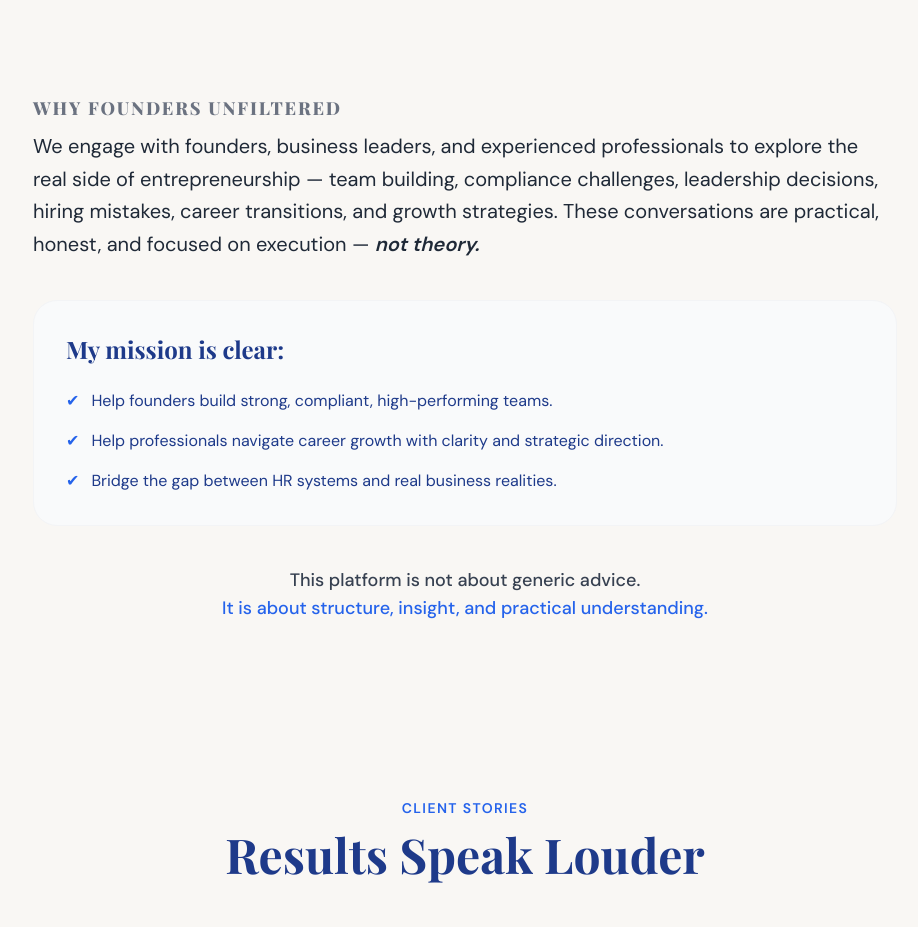
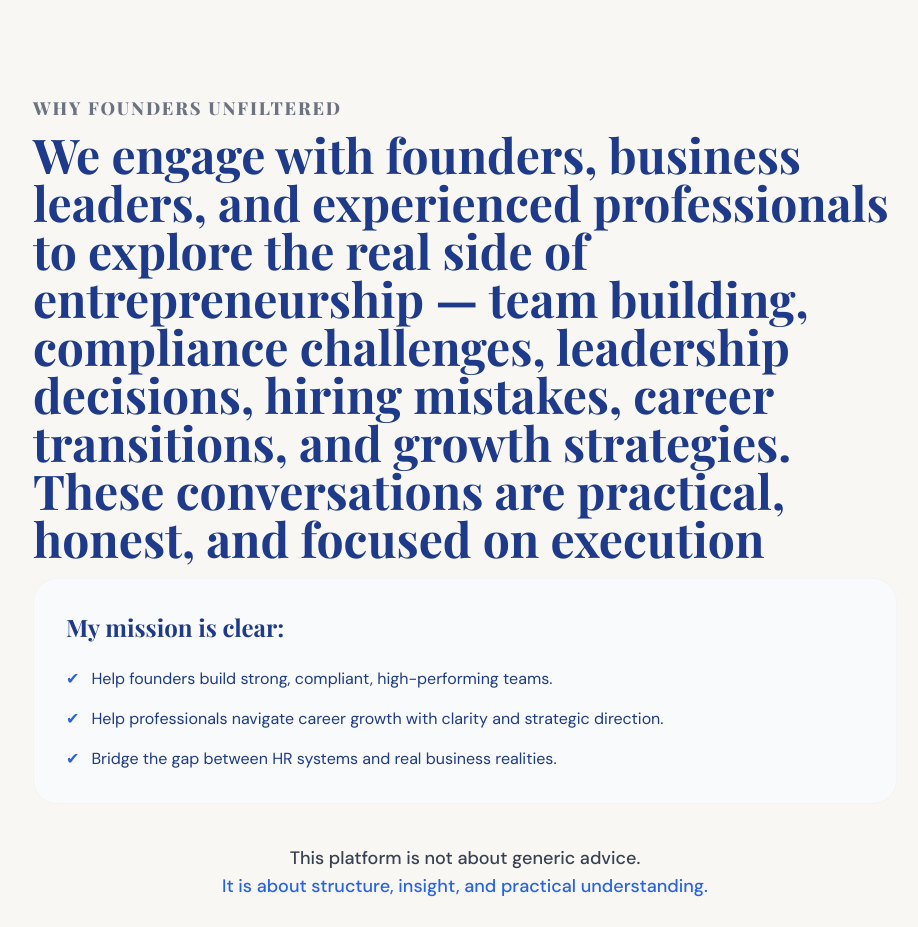
Before and after one commit to chroonicaa-byte/3rd_test, a Next.js app: page / in a window 1280 px wide. Shown: the part 1540-2467 px from the top of the page, without its empty margins (175-1093 px from the left). Built offline with nearby package versions, Linux system fonts and the light colour scheme.

Commit message:
Update page.tsx

```diff
--- a/src/app/page.tsx
+++ b/src/app/page.tsx
@@ -171,10 +171,10 @@ export default function HomePage() {
 </h2>
 
   {/* The Main Paragraph */}
-  <p className="text-xl leading-relaxed text-gray-800 mb-10">
+  {/* <p className="text-xl leading-relaxed text-gray-800 mb-10">
     We engage with founders, business leaders, and experienced professionals to explore the real side of entrepreneurship — team building, compliance challenges, leadership decisions, hiring mistakes, career transitions, and growth strategies. These conversations are practical, honest, and focused on execution — <span className="italic font-semibold">not theory.</span>
-  </p>
-
+  </p> */}
+<h2 className="heading-xl mb-4">We engage with founders, business leaders, and experienced professionals to explore the real side of entrepreneurship — team building, compliance challenges, leadership decisions, hiring mistakes, career transitions, and growth strategies. These conversations are practical, honest, and focused on execution</h2>
   {/* The Mission Section */}
   <div className="bg-gray-50 p-8 rounded-2xl border border-gray-100">
     <h3 className="text-2xl font-bold mb-6">My mission is clear:</h3>
```
